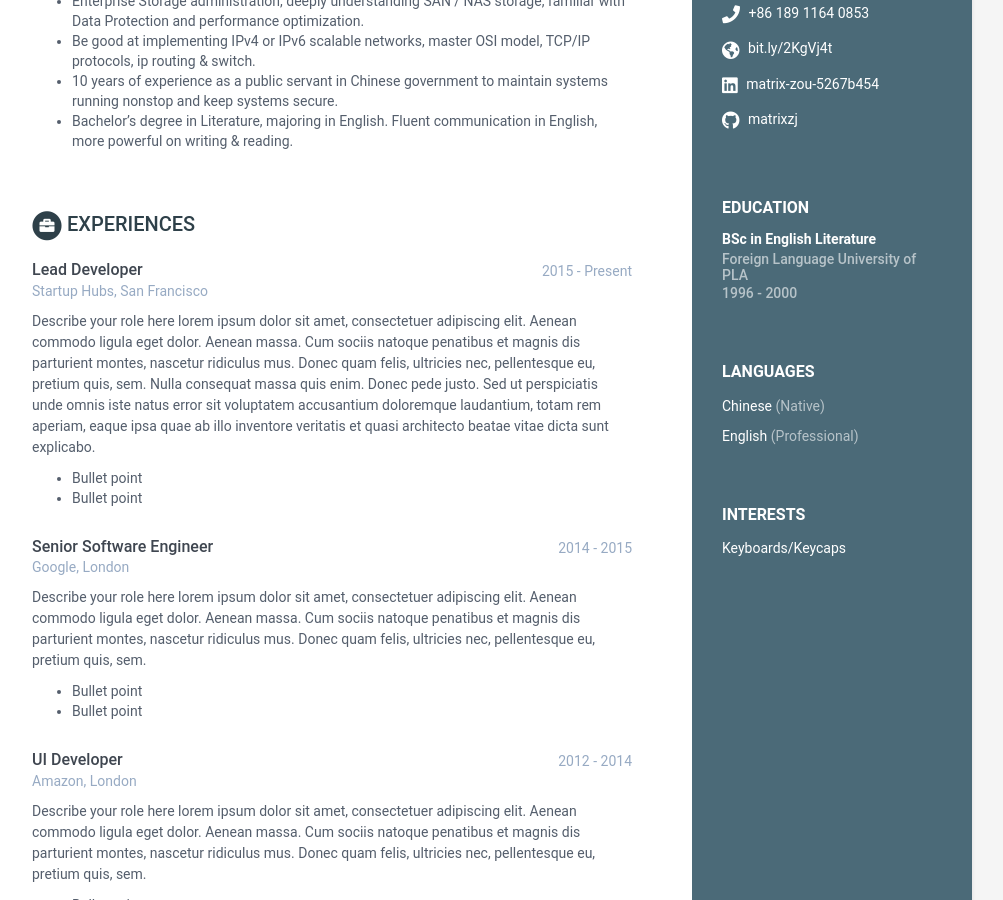
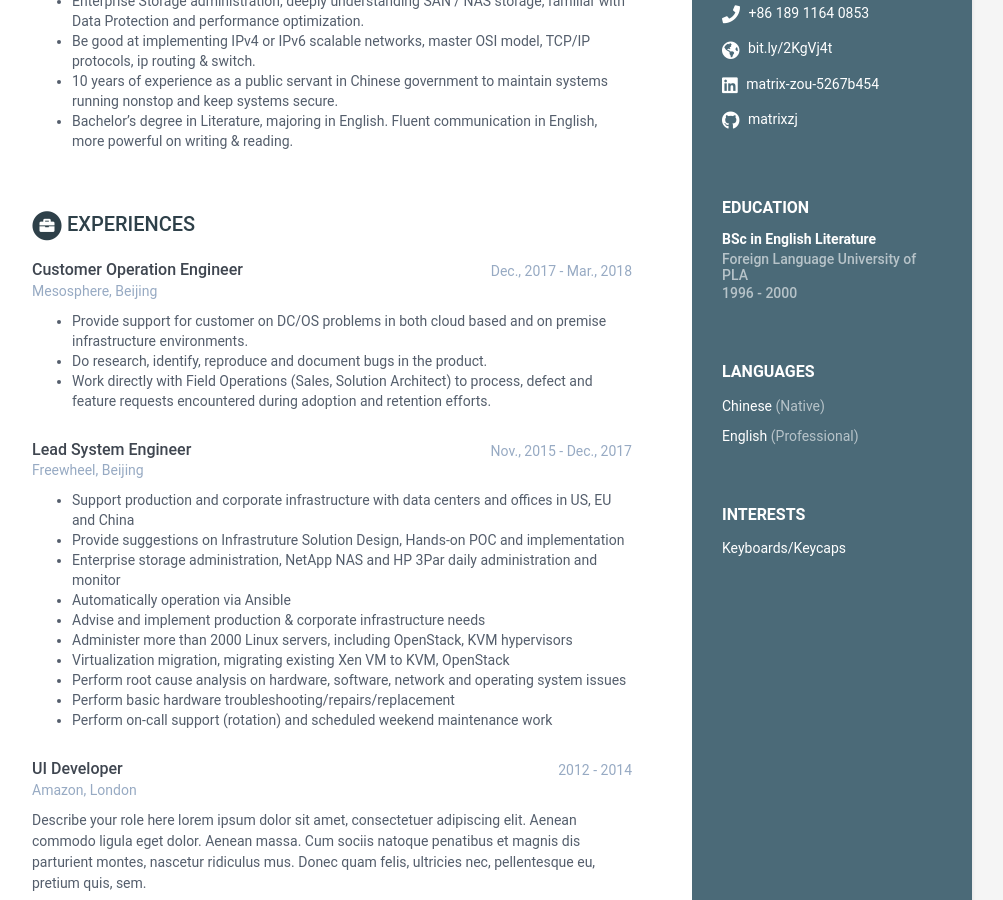
Before and after one commit to matrixzj/resume, a Jekyll site: the page built from index.html, in a window 1280 px wide and 900 px high, scrolled down 329 px. Shown: the whole window, without its empty margins (168-1171 px from the left). Built offline with Jekyll 4.4.1, drawn with Linux system fonts in a browser that asks for light colours.

Commit message:
There are 1 files have been modified at 2019-06-15 12:33:52 . 	-rw-r--r-- 1 jzou ops 6683 Jun 15 12:33 _data/data.yml No files have been added. No files have been deleted. No file type has been changed.

```diff
--- a/_data/data.yml
+++ b/_data/data.yml
@@ -52,35 +52,28 @@
       time: 1996 - 2000
 
 experiences:
-    - role: Lead Developer
-      time: 2015 - Present
-      company: Startup Hubs, San Francisco
+    - role: Customer Operation Engineer
+      time: Dec., 2017 - Mar., 2018
+      company: Mesosphere, Beijing
       details: |
-        Describe your role here lorem ipsum dolor sit amet, consectetuer
-        adipiscing elit. Aenean commodo ligula eget dolor. Aenean massa.
-        Cum sociis natoque penatibus et magnis dis parturient montes,
-        nascetur ridiculus mus. Donec quam felis, ultricies nec,
-        pellentesque eu, pretium quis, sem. Nulla consequat massa quis
-        enim. Donec pede justo. Sed ut perspiciatis unde omnis iste natus
-        error sit voluptatem accusantium doloremque laudantium, totam rem
-        aperiam, eaque ipsa quae ab illo inventore veritatis et quasi
-        architecto beatae vitae dicta sunt explicabo.
+        - Provide support for customer on DC/OS problems in both cloud based and on premise infrastructure environments.
+        - Do research, identify, reproduce and document bugs in the product.
+        - Work directly with Field Operations (Sales, Solution Architect) to process, defect and feature requests encountered during adoption and retention efforts.
 
-          - Bullet point
-          - Bullet point
-
-    - role: Senior Software Engineer
-      time: 2014 - 2015
-      company: Google, London
+    - role: Lead System Engineer
+      time: Nov., 2015 - Dec., 2017
+      company: Freewheel, Beijing
       details: |
-        Describe your role here lorem ipsum dolor sit amet, consectetuer
-        adipiscing elit. Aenean commodo ligula eget dolor. Aenean massa.
-        Cum sociis natoque penatibus et magnis dis parturient montes,
-        nascetur ridiculus mus. Donec quam felis, ultricies nec,
-        pellentesque eu, pretium quis, sem.
-
-          - Bullet point
-          - Bullet point
+        - Support production and corporate infrastructure with data centers and offices in US, EU and China
+        - Provide suggestions on Infrastruture Solution Design, Hands-on POC and implementation
+        - Enterprise storage administration, NetApp NAS and HP 3Par daily administration and monitor
+        - Automatically operation via Ansible
+        - Advise and implement production & corporate infrastructure needs
+        - Administer more than 2000 Linux servers, including OpenStack, KVM hypervisors
+        - Virtualization migration, migrating existing Xen VM to KVM, OpenStack
+        - Perform root cause analysis on hardware, software, network and operating system issues
+        - Perform basic hardware troubleshooting/repairs/replacement
+        - Perform on-call support (rotation) and scheduled weekend maintenance work
 
     - role: UI Developer
       time: 2012 - 2014
```
